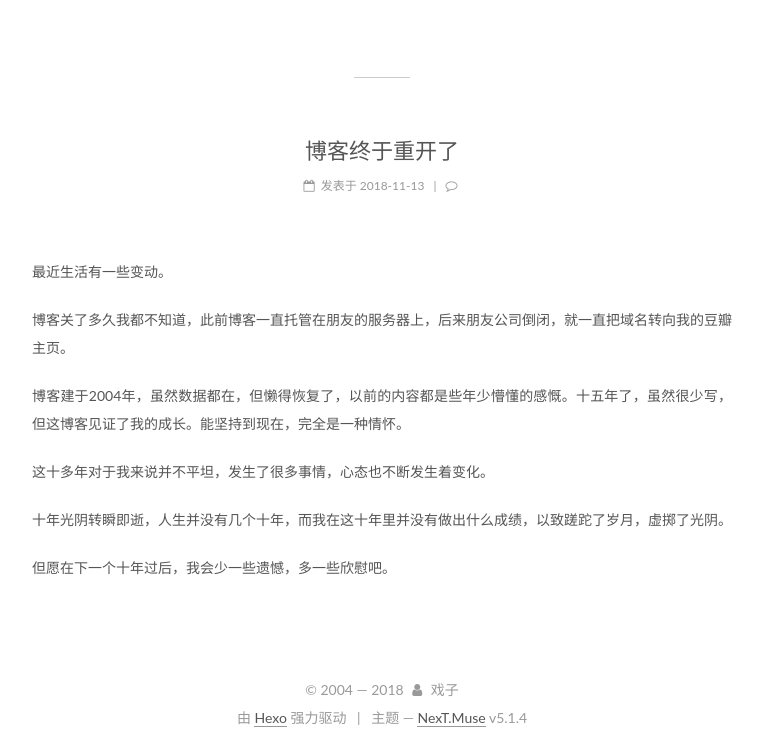
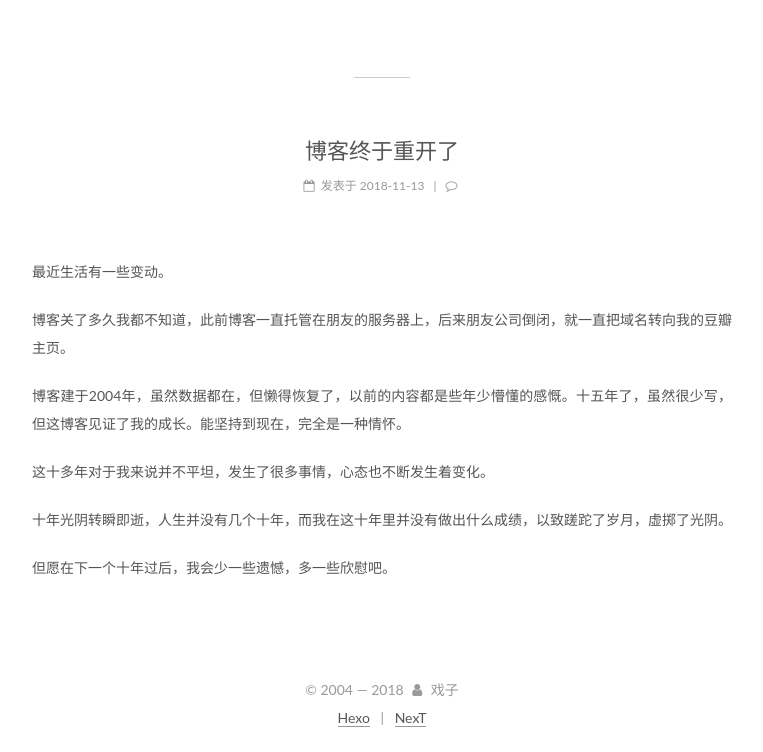
Before and after one commit to PinkmanWang/PinkmanWang.github.io, a plain HTML site: page index.html in a window 1280 px wide. Shown: the part 1821-2573 px from the top of the page, without its empty margins (258-1021 px from the left). Drawn offline with Linux system fonts and the light colour scheme; a script that the page names is missing.

Commit message:
Site updated: 2018-11-27 22:46:42

```diff
--- a/css/main.css
+++ b/css/main.css
@@ -1822,7 +1822,7 @@ pre .javascript .function {
   width: 4px;
   height: 4px;
   border-radius: 50%;
-  background: #0aff63;
+  background: #a363ff;
 }
 .links-of-blogroll {
   font-size: 13px;
--- a/index.html
+++ b/index.html
@@ -882,7 +882,7 @@
 </div>
 
 
-  <div class="powered-by">由 <a class="theme-link" target="_blank" href="https://hexo.io">Hexo</a> 强力驱动</div>
+  <div class="powered-by"><a class="theme-link" target="_blank" href="https://hexo.io">Hexo</a></div>
 
 
 
@@ -890,7 +890,7 @@
 
 
 
-  <div class="theme-info">主题 &mdash; <a class="theme-link" target="_blank" href="https://github.com/iissnan/hexo-theme-next">NexT.Muse</a> v5.1.4</div>
+  <div class="theme-info"> <a class="theme-link" target="_blank" href="https://github.com/iissnan/hexo-theme-next">NexT</a></div>
 
 
 
```
Also changed, not shown: 2018/11/A-Cool-Fish.html (+2 -2 lines), 2018/11/Jade-Goddess-of-Mercy.html (+2 -2 lines), 2018/11/Something-Just-Like-This.html (+2 -2 lines), 2018/11/i-am-back-again.html (+2 -2 lines), 404.html (+2 -2 lines), about/index.html (+2 -2 lines), archives/2018/11/index.html (+2 -2 lines), archives/2018/index.html (+2 -2 lines), archives/index.html (+2 -2 lines), tags/Something-Just-Like-This/index.html (+2 -2 lines), tags/blog/index.html (+2 -2 lines), tags/博客/index.html (+2 -2 lines), tags/无名之辈/index.html (+2 -2 lines), tags/玉观音/index.html (+2 -2 lines), 3 more files.
